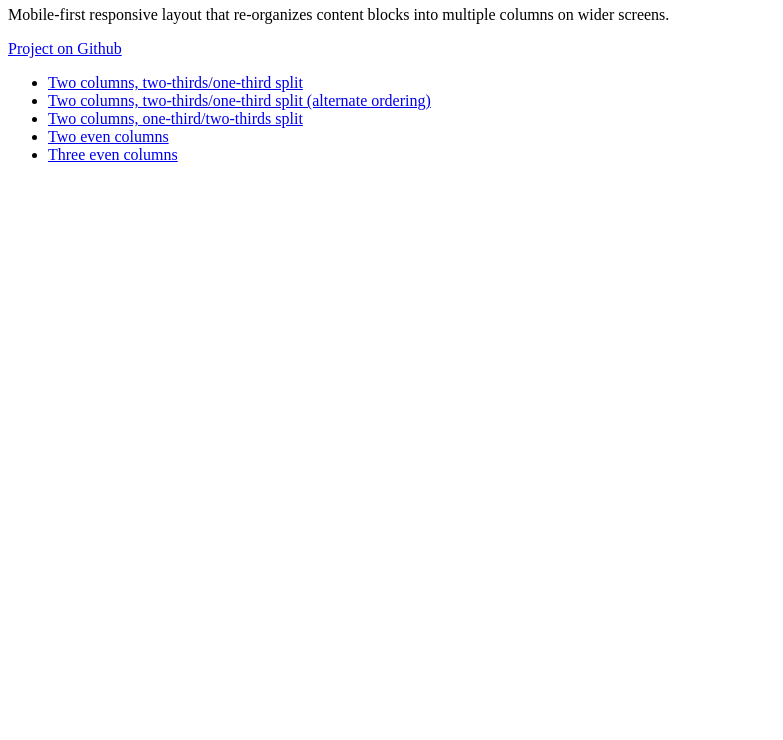
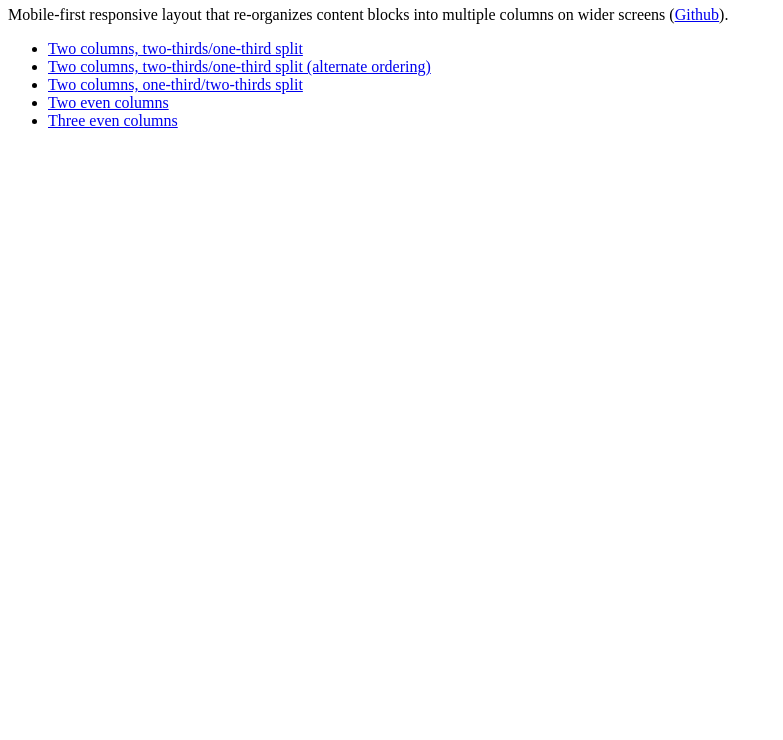
Before and after one commit to mreifman/cardlayout, a plain HTML site: page index.html in a window 1280 px wide. Shown: the part 60-800 px from the top of the page, without its empty margins (0-783 px from the left). Drawn offline with Linux system fonts and the light colour scheme.

Commit message:
Update index.html

```diff
--- a/index.html
+++ b/index.html
@@ -1,6 +1,8 @@
 <h1>cardlayout</h1>
-<p>Mobile-first responsive layout that re-organizes content blocks into multiple columns on wider screens.</p>
-<a href="https://github.com/mreifman/cardlayout">Project on Github</a>
+<p>
+  Mobile-first responsive layout that re-organizes content blocks into multiple columns
+  on wider screens (<a href="https://github.com/mreifman/cardlayout">Github</a>).
+</p>
 
 <ul>
   <li><a href="twothirdsonethird.html">Two columns, two-thirds/one-third split</a></li>
```
